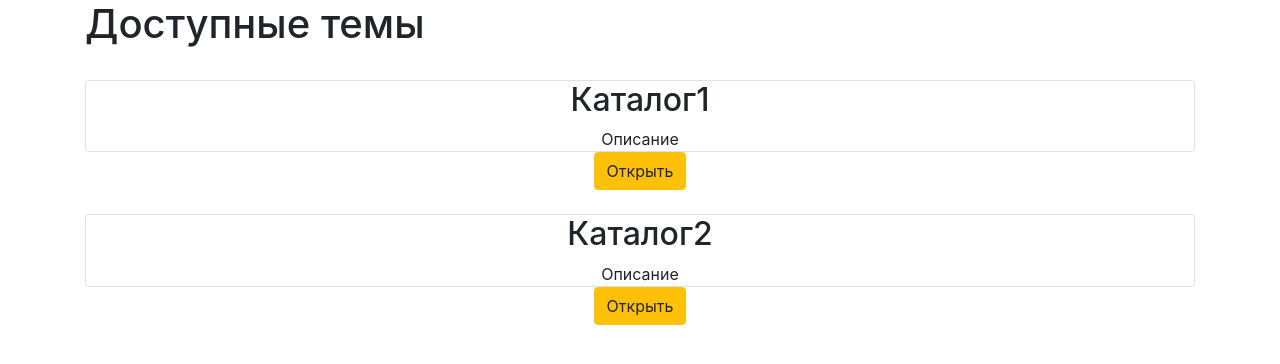
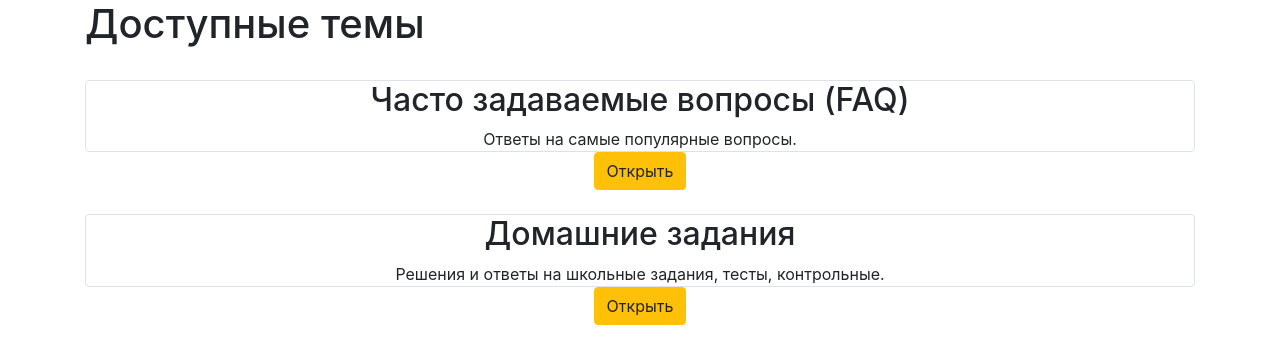
Before and after one commit to Azamat-Gimatdin/FlaskProject_Yandex, a Flask app: page / in a window 1280 px wide. Shown: the part 70-434 px from the top of the page. Run offline with Flask 3, Linux system fonts and the light colour scheme; some libraries are stand-ins or nearby versions.

Commit message:
Добавлены названия для категорий вопросов на главной странице

```diff
--- a/templates/home.html
+++ b/templates/home.html
@@ -1,7 +1,7 @@
 {% extends "base.html" %}
 
 {% block content %}
-{% set list = [("Каталог1", "Описание"), ("Каталог2", "Описание")] %}
+{% set list = [("Часто задаваемые вопросы (FAQ)", "Ответы на самые популярные вопросы."), ("Домашние задания", "Решения и ответы на школьные задания, тесты, контрольные.")] %}
 <h1>Доступные темы</h1>
 <br>
 {% for item in list %}
```
